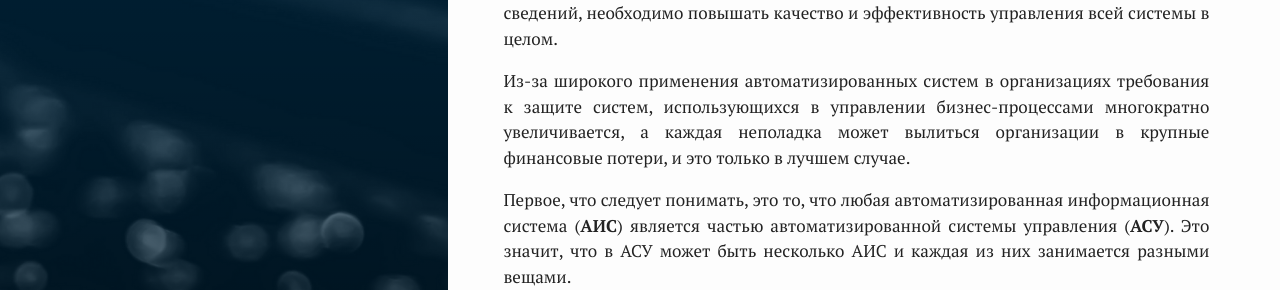
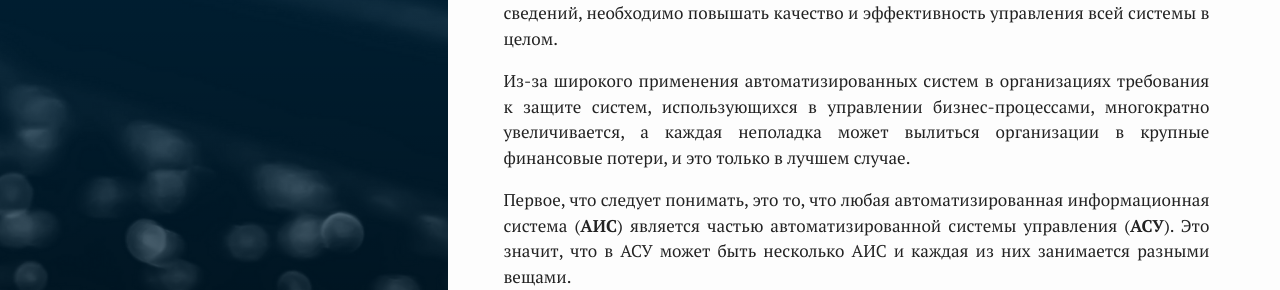
Before and after one commit to ghostmorgan/ghostmorgan.github.io, a Jekyll site: the page built from _posts/2019-10-11-inform_security_1_1.md, in a window 1280 px wide and 900 px high, scrolled down 2106 px. Shown: the part 191-481 px from the top of the window. Built offline with Jekyll 4.4.1, drawn with Linux system fonts in a browser that asks for light colours; nearby versions of some CDN libraries; comment, search, counter and statistics services are not loaded.

```diff
--- a/_posts/2019-10-11-inform_security_1_1.md
+++ b/_posts/2019-10-11-inform_security_1_1.md
@@ -55,7 +55,7 @@ comments: true
 
 Компьютерные технологии лишь дают возможность произвести автоматизацию процессов управления и не более. Это позволяет сэкономить многие ресурсы, а самый главный человеческий ресурс - время. С учётом повышения объема поступающих сведений, необходимо повышать качество и эффективность управления всей системы в целом.
 
-Из-за широкого применения автоматизированных систем в организациях требования к защите систем, использующихся в управлении бизнес-процессами многократно увеличивается, а каждая неполадка может вылиться организации в крупные финансовые потери, и это только в лучшем случае.
+Из-за широкого применения автоматизированных систем в организациях требования к защите систем, использующихся в управлении бизнес-процессами, многократно увеличивается, а каждая неполадка может вылиться организации в крупные финансовые потери, и это только в лучшем случае.
 
 Первое, что следует понимать, это то, что любая автоматизированная информационная система (**АИС**) является частью автоматизированной системы управления (**АСУ**). Это значит, что в АСУ может быть несколько АИС и каждая из них занимается разными вещами.
 
```
